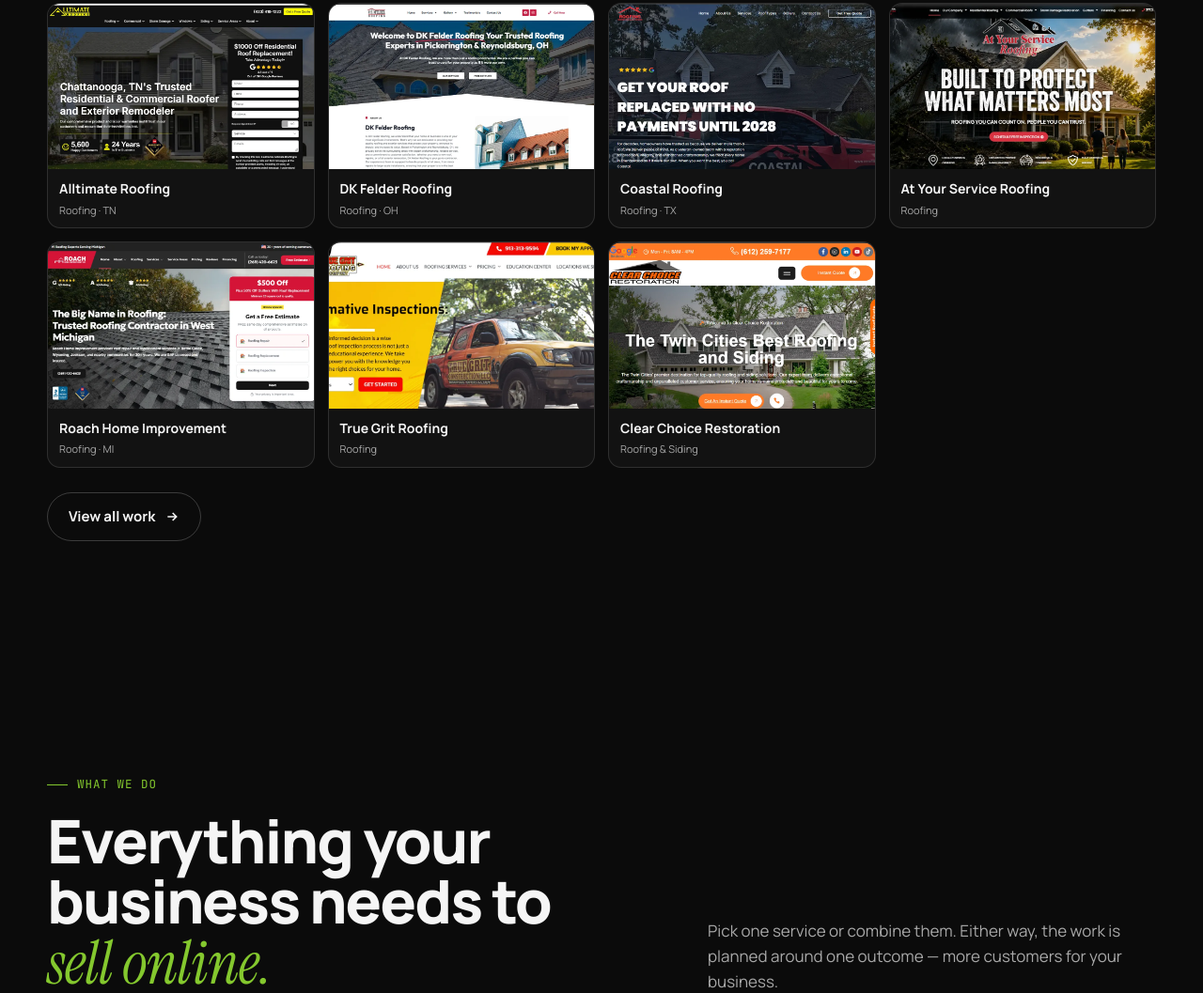
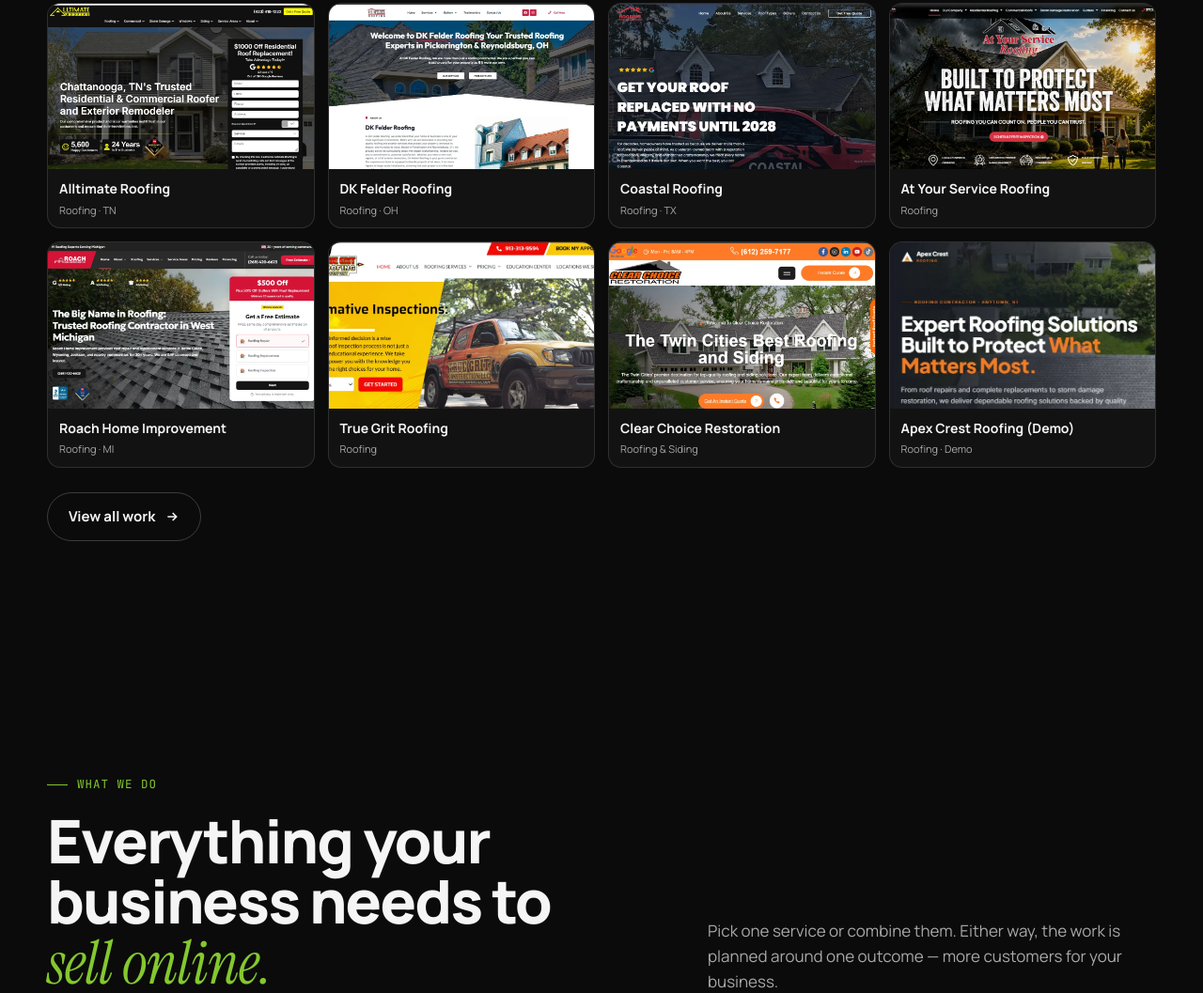
Before and after one commit to jashidulislamhridoy-cyber/jir-digital, a plain HTML site: page index.html in a window 1280 px wide. Shown: the part 1319-2376 px from the top of the page at 94% size. Drawn offline with Linux system fonts and the light colour scheme.

Commit message:
Update index.html

```diff
--- a/index.html
+++ b/index.html
@@ -463,6 +463,10 @@ footer a:hover{color:#84c82e!important}
         <a class="hw" href="https://clearchoicerestoration.com/" target="_blank" rel="noopener">
           <img src="work-clear-choice-restoration.webp" alt="Clear Choice Restoration website" loading="lazy">
           <span class="hw-cap"><b>Clear Choice Restoration</b><small>Roofing & Siding</small></span>
+        </a>
+        <a class="hw" href="https://jashidulislamhridoy-cyber.github.io/jir-digital/roofing-demo/" target="_blank" rel="noopener">
+          <img src="work-apex-crest-roofing.webp" alt="Apex Crest Roofing demo website" loading="lazy">
+          <span class="hw-cap"><b>Apex Crest Roofing (Demo)</b><small>Roofing · Demo</small></span>
         </a>
       </div>
       <div style="margin-top:26px"><a class="btn btn-ghost" href="#work">View all work <svg><use href="#i-arrow"/></svg></a></div>
```
